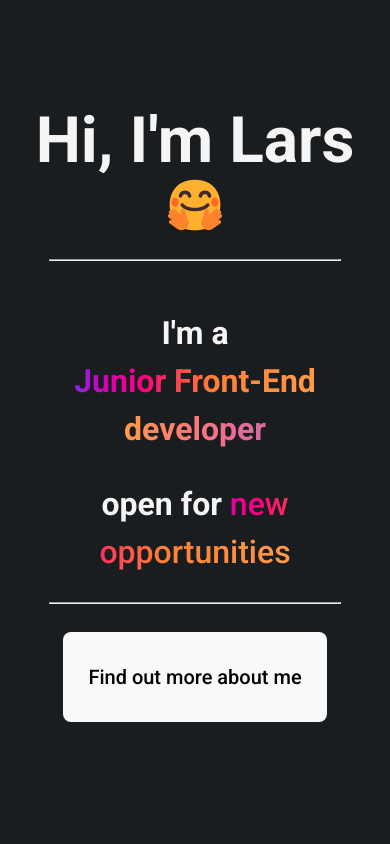
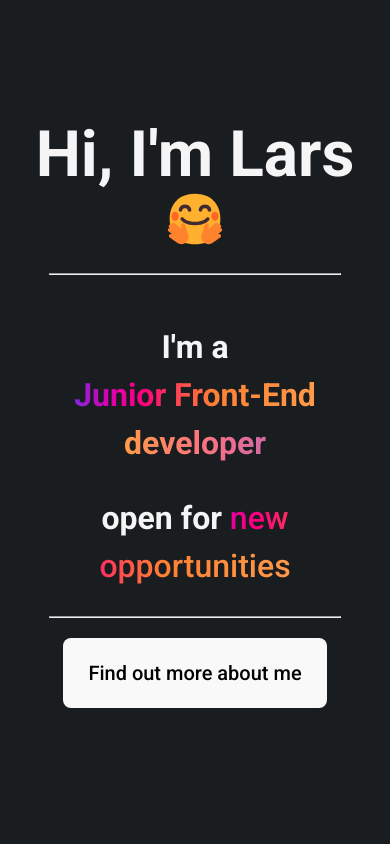
Before and after one commit to Dualyy/portfolio-website, a React (Vite) app: page / in a window 390 px wide. Shown: the top 844 px of the page. Built offline with nearby package versions, Linux system fonts and the light colour scheme.

Commit message:
Add styles for button-find-out to improve layout and alignment

```diff
--- a/src/App.css
+++ b/src/App.css
@@ -128,6 +128,15 @@ h2{
 
 @media screen and (max-width: 900px) {
 
+  .button-find-out{
+    height: 70px;
+    display: flex;
+    justify-content: center;
+    justify-self: center;
+    justify-items: center;
+    align-items: center;
+  }
+
   .Fullpage-container{
     height: 100vh;
     align-content: center;
```
